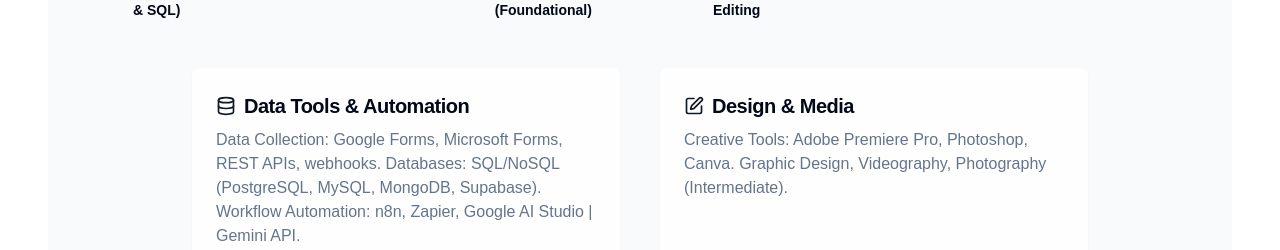
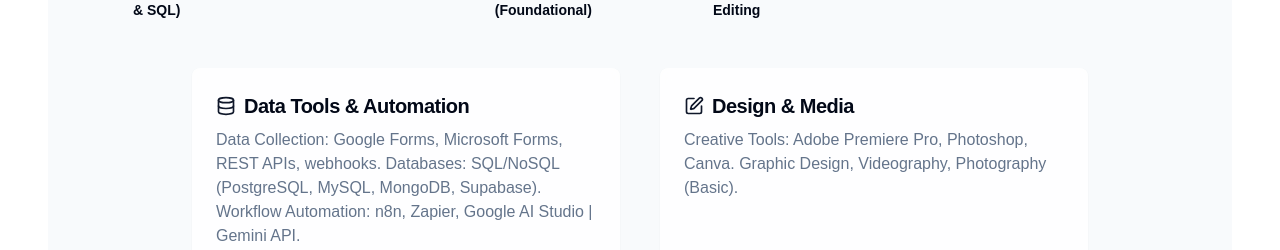
Before and after one commit to MS0C54073/muzoprof, a Next.js app: page / in a window 1280 px wide. Shown: the part 2367-2617 px from the top of the page. Built offline with nearby package versions, Linux system fonts and the light colour scheme.

Commit message:
cahnge it basic, not intermediate

```diff
--- a/src/app/page.tsx
+++ b/src/app/page.tsx
@@ -859,7 +859,7 @@ export default function Home() {
               </CardHeader>
               <CardContent>
                   <p className="text-muted-foreground text-sm md:text-base leading-relaxed">
-                    <TranslatedText text="Creative Tools: Adobe Premiere Pro, Photoshop, Canva. Graphic Design, Videography, Photography (Intermediate)." />
+                    <TranslatedText text="Creative Tools: Adobe Premiere Pro, Photoshop, Canva. Graphic Design, Videography, Photography (Basic)." />
                   </p>
               </CardContent>
             </Card>
@@ -1097,7 +1097,7 @@ export default function Home() {
                 <div className="space-y-1">
                     <p className="text-xs md:text-sm text-primary font-black uppercase tracking-widest bg-primary/10 w-fit px-3 py-1 rounded-full mb-2"><TranslatedText text={edu.duration}/></p>
                     <h3 className="text-xl md:text-2xl font-black text-accent leading-tight"><TranslatedText text={edu.degree}/></h3>
-                    <p className="font-bold text-foreground md:text-lg"><TranslatedText text={edu.university}/></p>
+                    <p className="font-bold text-foreground md:lg"><TranslatedText text={edu.university}/></p>
                     {edu.note && (
                       <p className="text-sm md:text-base text-muted-foreground italic mt-3 font-medium border-l-4 border-accent/40 pl-4 bg-accent/5 py-2 rounded-r-lg">
                           <TranslatedText text={edu.note}/>
--- a/src/i18n/locales/en.json
+++ b/src/i18n/locales/en.json
@@ -115,7 +115,7 @@
   "View All Projects": "View All Projects",
   "Verify Certificate": "Verify Certificate",
   "Data Collection: Google Forms, Microsoft Forms, REST APIs, webhooks. Databases: SQL/NoSQL (PostgreSQL, MySQL, MongoDB, Supabase). Workflow Automation: n8n, Zapier, Google AI Studio | Gemini API.": "Data Collection: Google Forms, Microsoft Forms, REST APIs, webhooks. Databases: SQL/NoSQL (PostgreSQL, MySQL, MongoDB, Supabase). Workflow Automation: n8n, Zapier, Google AI Studio | Gemini API.",
-  "Creative Tools: Adobe Premiere Pro, Photoshop, Canva. Graphic Design, Videography, Photography (Intermediate).": "Creative Tools: Adobe Premiere Pro, Photoshop, Canva. Graphic Design, Videography, Photography (Intermediate).",
+  "Creative Tools: Adobe Premiere Pro, Photoshop, Canva. Graphic Design, Videography, Photography (Basic).": "Creative Tools: Adobe Premiere Pro, Photoshop, Canva. Graphic Design, Videography, Photography (Basic).",
   "Tech & Language Tutoring": "Tech & Language Tutoring",
   "Personalized online lessons for children, teenagers, and adults.": "Personalized online lessons for children, teenagers, and adults.",
   "About My Teaching": "About My Teaching",
--- a/src/i18n/locales/ru.json
+++ b/src/i18n/locales/ru.json
@@ -115,7 +115,7 @@
   "View All Projects": "Показать все проекты",
   "Verify Certificate": "Проверить сертификат",
   "Data Collection: Google Forms, Microsoft Forms, REST APIs, webhooks. Databases: SQL/NoSQL (PostgreSQL, MySQL, MongoDB, Supabase). Workflow Automation: n8n, Zapier, Google AI Studio | Gemini API.": "Сбор данных: Google Forms, Microsoft Forms, REST API, вебхуки. Базы данных: SQL/NoSQL (PostgreSQL, MySQL, MongoDB, Supabase). Автоматизация: n8n, Zapier, Google AI Studio | Gemini API.",
-  "Creative Tools: Adobe Premiere Pro, Photoshop, Canva. Graphic Design, Videography, Photography (Intermediate).": "Творческие инструменты: Adobe Premiere Pro, Photoshop, Canva. Графический дизайн, видеосъемка, фотография (средний уровень).",
+  "Creative Tools: Adobe Premiere Pro, Photoshop, Canva. Graphic Design, Videography, Photography (Basic).": "Творческие инструменты: Adobe Premiere Pro, Photoshop, Canva. Графический дизайн, видеосъемка, фотография (базовый уровень).",
   "Tech & Language Tutoring": "Техническое и языковое репетиторство",
   "Personalized online lessons for children, teenagers, and adults.": "Персонализированные онлайн-уроки для детей, подростков и взрослых.",
   "About My Teaching": "О моем преподавании",
```
